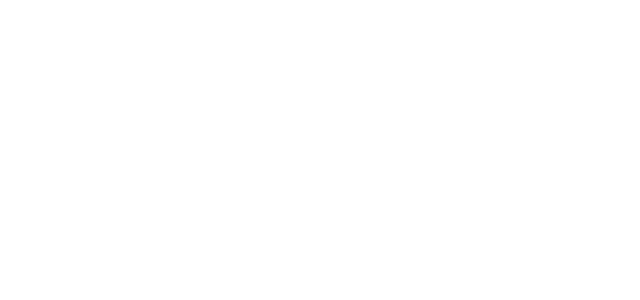
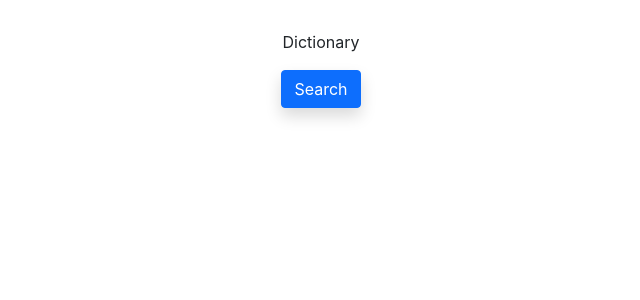
Before and after one commit to heyroxette/dictionary-project-react, a React (Create React App) app: page / in a window 1280 px wide. Shown: the top 300 px of the page, without its empty margins (319-959 px from the left). Built offline with nearby package versions, Linux system fonts and the light colour scheme.

Commit message:
Updated App.js & App.css

```diff
--- a/src/App.css
+++ b/src/App.css
@@ -0,0 +1,4 @@
+.App header {
+  text-align: center;
+  margin: 30px 0;
+}
--- a/src/App.js
+++ b/src/App.js
@@ -5,7 +5,12 @@
   return (
     <div className="App">
       <header className="App-header">
-
+        Dictionary
+        <div className="mt-3">
+          <a href="#" className="btn btn-primary shadow">
+            Search
+          </a>
+        </div>
       </header>
     </div>
   );
```
